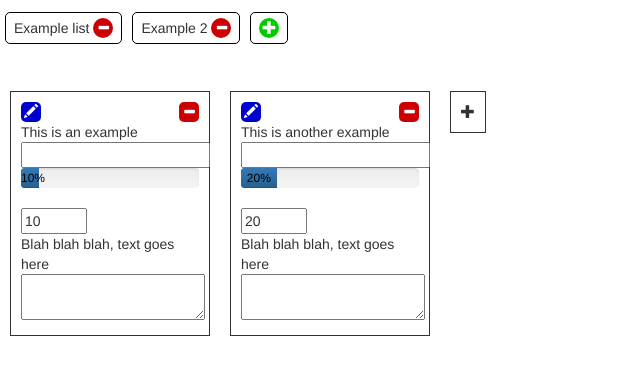
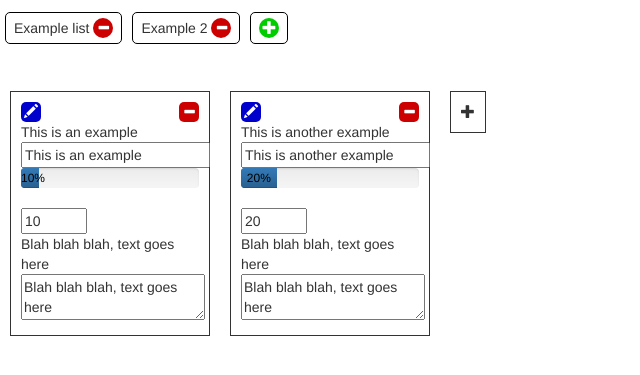
Before and after one commit to npmcdn-to-unpkg-bot/iwatts.github.io, a website: page angular/index.html in a window 1280 px wide. Both pictures are taken after a click on the element "Example list". Shown: the part 93-468 px from the top of the page, without its empty margins (0-640 px from the left). Drawn offline with nearby package versions, Linux system fonts and the light colour scheme.

Commit message:
change to show all content

```diff
--- a/angular/templates/list-template.html
+++ b/angular/templates/list-template.html
@@ -12,7 +12,7 @@
 		<div class="clear"></div>
         <div class="title-state">
             <div class="title">{{list.itemName}}</div>
-            <input>
+            <input value="{{list.itemName}}">
         </div>
         <div class="progress-state">
             <div class="progress">
@@ -25,7 +25,7 @@
         </div>
         <div class="notes-state">
             <div class="notes">{{list.itemNotes}}</div>
-            <textarea></textarea>
+            <textarea>{{list.itemNotes}}</textarea>
         </div>
 
     </div>
```
